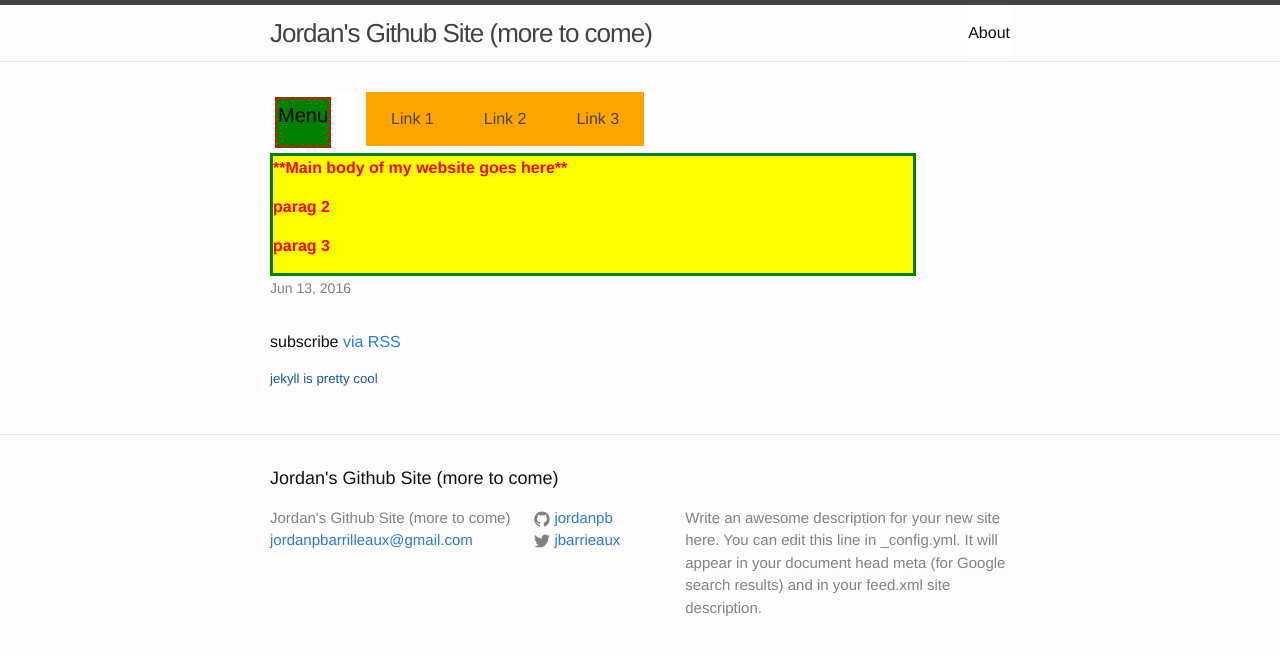
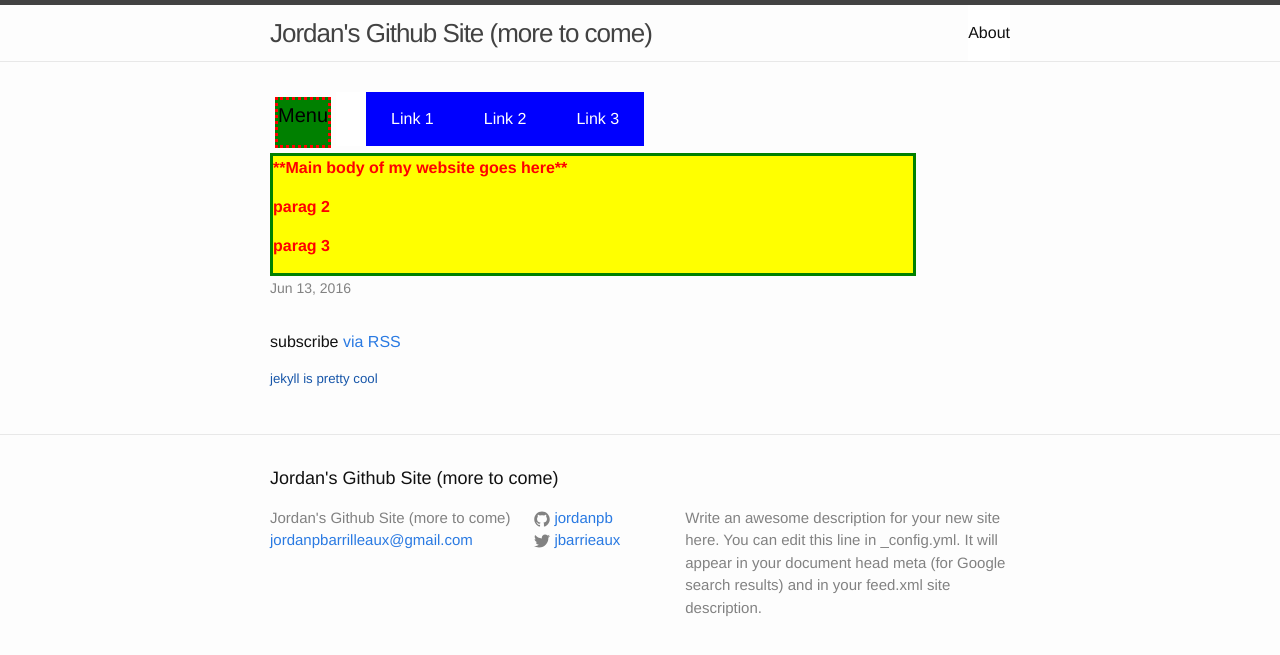
Before and after one commit to Jordanpb/codeacademyTest, a Jekyll site: the page built from index.html, in a window 1280 px wide. Shown: the top 655 px of the page. Built offline with Jekyll 4.4.1, drawn with Linux system fonts in a browser that asks for light colours.

Commit message:
Update _layout.scss

```diff
--- a/_sass/_layout.scss
+++ b/_sass/_layout.scss
@@ -5,9 +5,9 @@
 //BEGIN BORROWED CSS FOR DROP DOWN MENU
  nav {background:#FFF;float:left;}
  nav ul {text-align:center;}
- nav ul li {float:left;display:inline;background-color:orange;font-weight:20;}
+ nav ul li {float:left;display:inline;background-color:blue;font-weight:20;}
  nav ul li:hover {background:#E6E6E6}
- nav ul li a {display:block;padding:15px 25px;color:#444;}
+ nav ul li a {display:block;padding:15px 25px;color:white;}
  nav ul li a:hover {text-decoration: none;font-weight:bold;}
  nav ul li ul {position:absolute;width:110px;background:#FFF;}
  nav ul li ul li {width:110px;}
```
